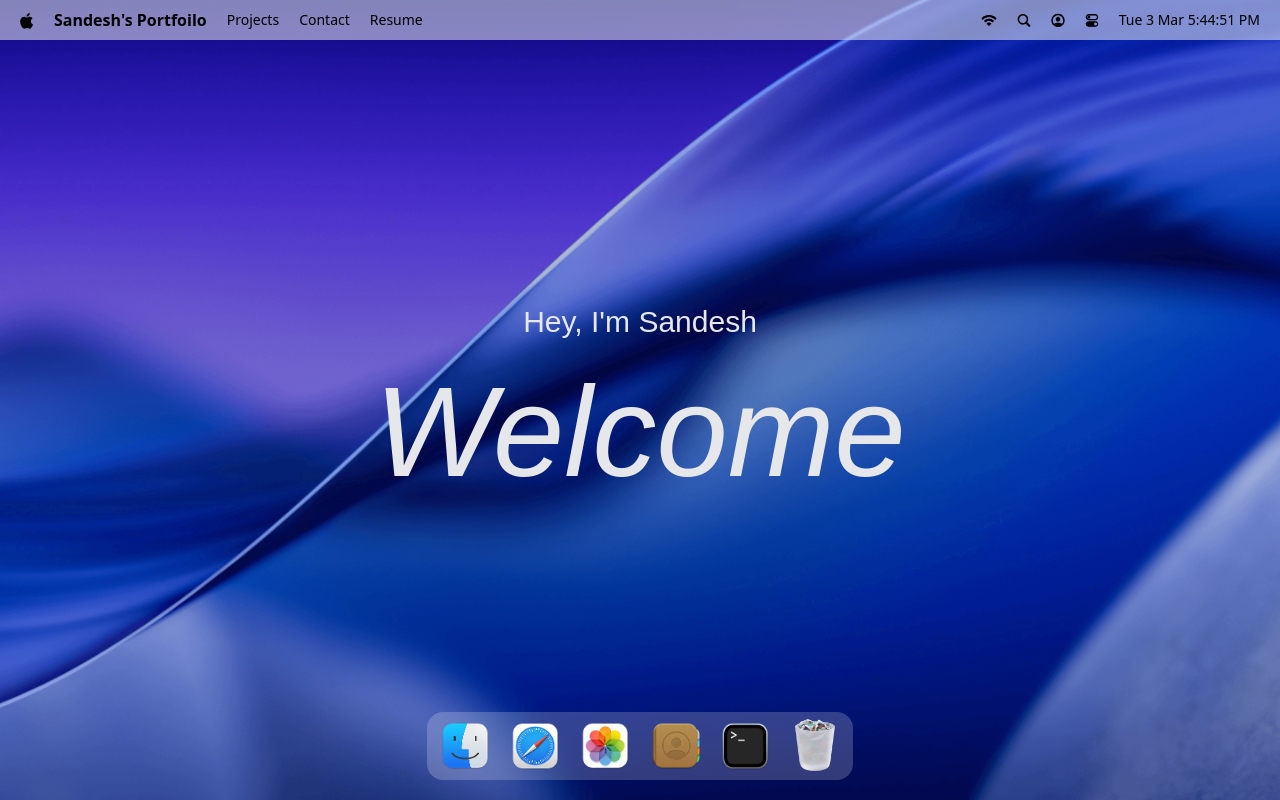
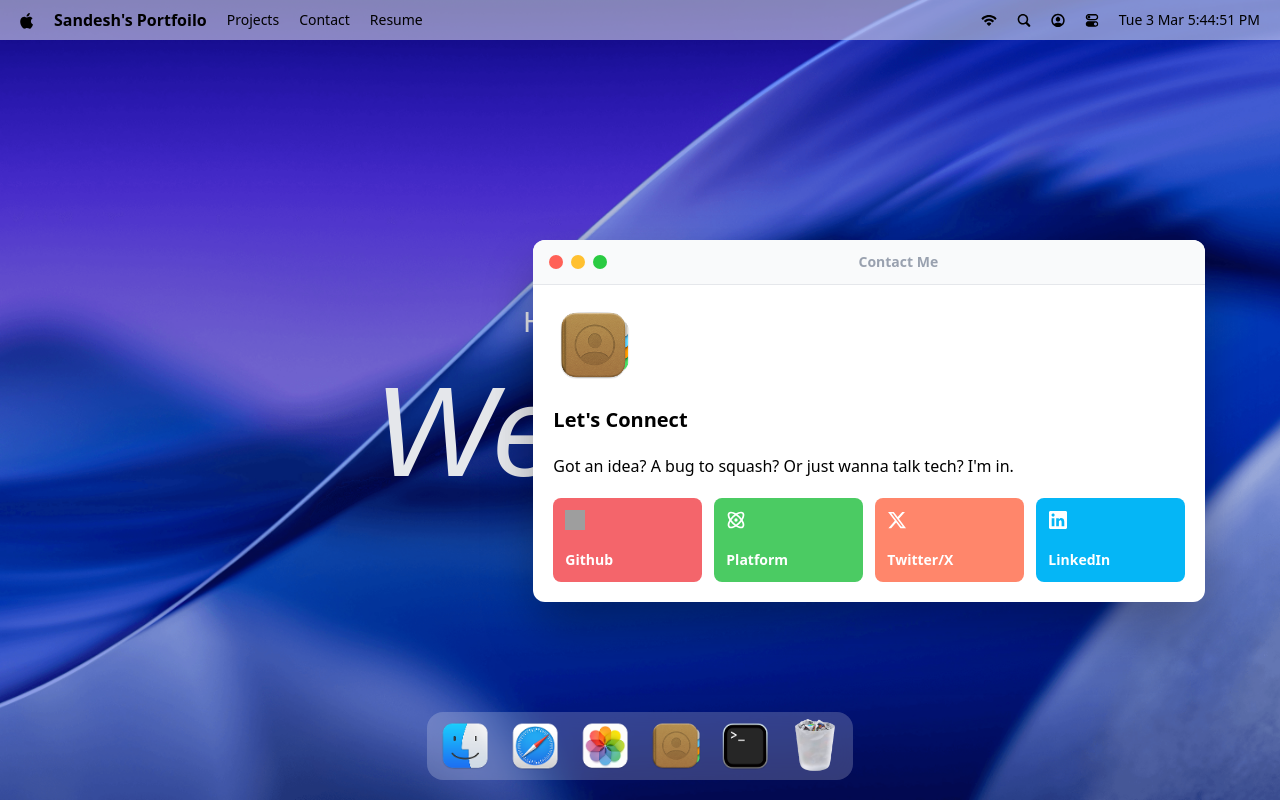
Before and after one commit to mrsandy1965/MyPortfoilo, a React (Vite) app: page / in a window 1280 px wide. Both pictures are taken after a click on the button 675 px from the left and 746 px from the top of the page. Built offline with nearby package versions, Linux system fonts and the light colour scheme; grey boxes are pictures that could not be loaded; a web font is replaced by a local one.

Commit message:
implemented contact window

```diff
--- a/src/App.jsx
+++ b/src/App.jsx
@@ -1,6 +1,6 @@
 import React from 'react'
 import { Dock, Navbar, Welcome} from '#components'
-import { TerminalWindow,SafariWindow } from '#windows'
+import { TerminalWindow,SafariWindow, ContactWindow } from '#windows'
 
 const App = () => {
   return (
@@ -11,6 +11,7 @@ const App = () => {
 
       <TerminalWindow />
       <SafariWindow />
+      <ContactWindow />
     </main>
   )
 }
--- /dev/null
+++ b/src/windows/Contact.jsx
@@ -0,0 +1,33 @@
+import { WindowControls } from "#components"
+import { socials } from "#constants"
+import WindowWrapper from "#hoc/WindowWrapper"
+
+const Contact = () => {
+  return (
+    <>
+    <div className="window-header">
+        <WindowControls target="contact"/>
+        <h2>Contact Me</h2>
+    </div>
+    <div className="p-5 space-y-5">
+        <img src="/images/contact.png" alt="contact" className="w-20 rounded-full" />
+        <h3>Let's Connect</h3>
+        <p>Got an idea? A bug to squash? Or just wanna talk tech?
+            I'm in.
+        </p>
+        <ul>
+            {socials.map(({id,bg,link,icon,text})=>(
+                <li key={id} style={{backgroundColor: bg}}>
+                    <a href={link} target="_blank" rel="noopener noreferrer" title={text}>
+                        <img src={icon} alt={text} className="size-5" />
+                        <p>{text}</p>
+                    </a>
+                </li>
+            ))}
+        </ul>
+    </div>
+    </>
+  )
+}
+const ContactWindow = WindowWrapper(Contact,"contact")
+export default ContactWindow
--- a/src/windows/index.js
+++ b/src/windows/index.js
@@ -1,4 +1,4 @@
 import TerminalWindow from "./Terminal";
 import SafariWindow from "./Safari";
-
-export {TerminalWindow,SafariWindow}
+import ContactWindow from "./Contact";
+export {TerminalWindow,SafariWindow,ContactWindow}
```
